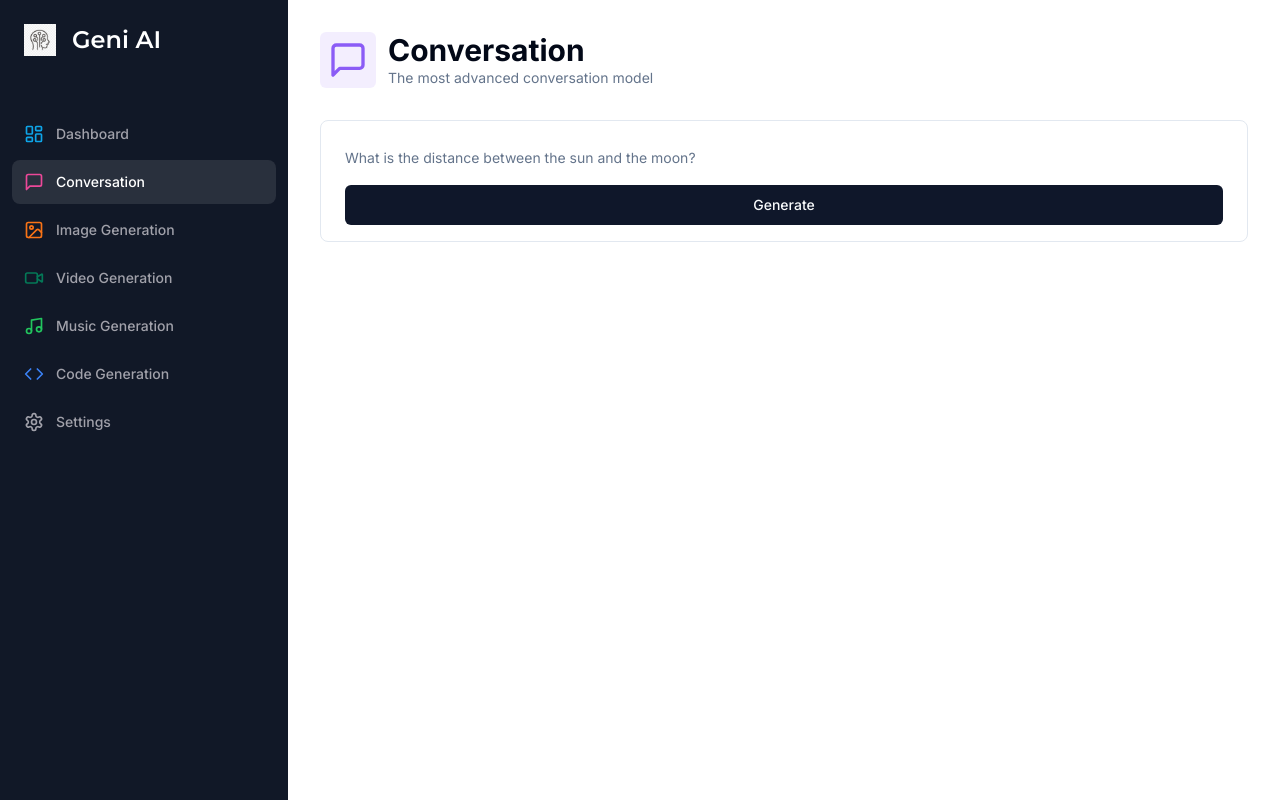
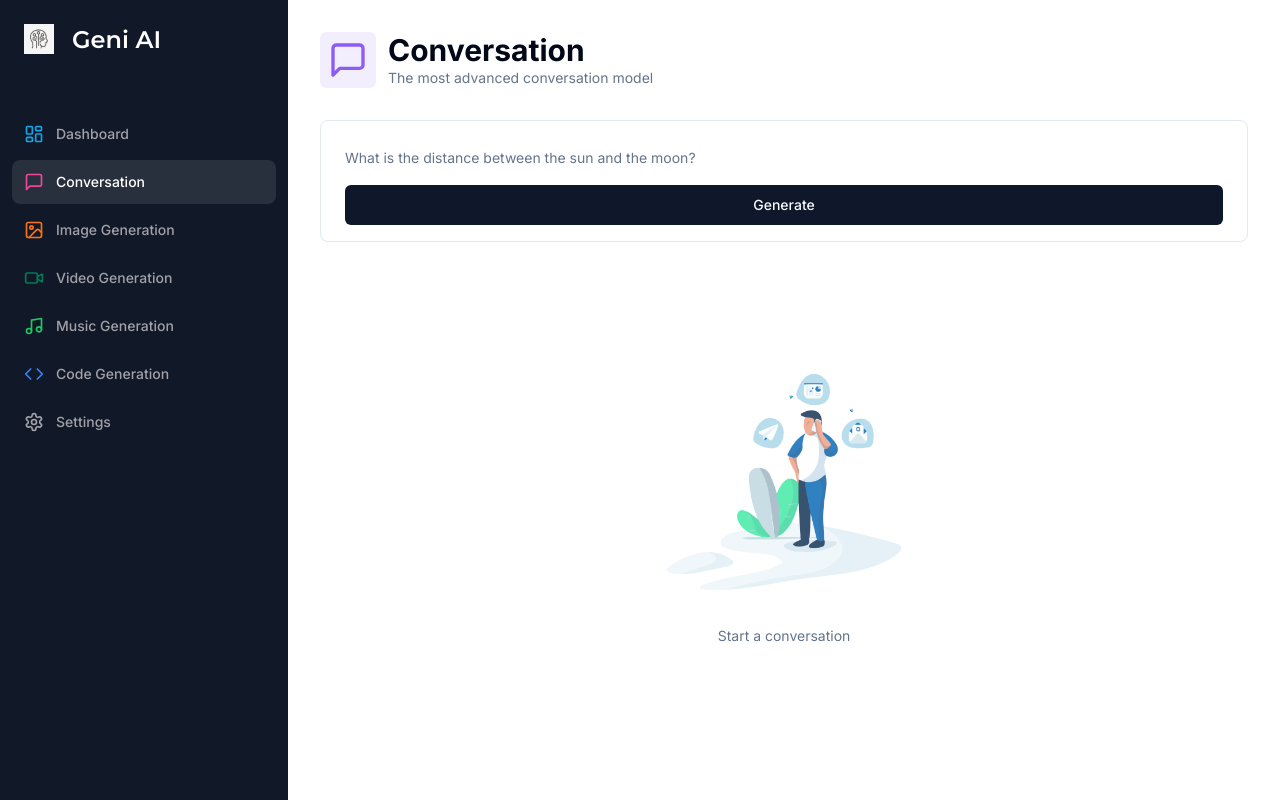
Before and after one commit to s-d-le/genie-ai, a Next.js app: page /conversation in a window 1280 px wide. Built offline with nearby package versions, Linux system fonts and the light colour scheme.

Commit message:
empty, loading and system role

```diff
--- a/app/(dashboard)/(routes)/conversation/page.tsx
+++ b/app/(dashboard)/(routes)/conversation/page.tsx
@@ -6,7 +6,7 @@ import { useState } from "react";
 
 import * as z from "zod";
 import { Heading } from "@/components/heading";
-import { MessageSquare } from "lucide-react";
+import { Loader, MessageSquare } from "lucide-react";
 import { useForm } from "react-hook-form";
 import { zodResolver } from "@hookform/resolvers/zod"; //installed with react-hook-form
 import { cn } from "@/lib/utils";
@@ -15,6 +15,8 @@ import { formSchema } from "./constants";
 import { Form, FormControl, FormField, FormItem } from "@/components/ui/form";
 import { Input } from "@/components/ui/input";
 import { Button } from "@/components/ui/button";
+import Empty from "@/components/empty";
+
 // Skip ts from OpenAI due to bad docs
 // import { ChatCompletionMessageParam } from "openai/resources/chat/completions";
 
@@ -45,8 +47,14 @@ const ConversationPage = () => {
         content: values.prompt,
       };
 
+      // Setting the tone for the conversation. Must be last in the array
+      const systemMessage: ChatCompletionRequestMessage = {
+        role: "system",
+        content: "facts, basic, important context, one liners",
+      };
+
       // posting the entire conversation to openAI for context
-      const newMessages = [...messages, userMessage];
+      const newMessages = [...messages, userMessage, systemMessage];
 
       await axios
         .post("/api/conversation", {
@@ -115,6 +123,14 @@ const ConversationPage = () => {
           </Form>
         </div>
         <div className="space-y-4 mt-4">
+          {isLoading && (
+            <div className="p-8 rounded-lg w-full flex items-center justify-center">
+              <Loader />
+            </div>
+          )}
+          {messages.length === 0 && !isLoading && (
+            <Empty label="Start a conversation" />
+          )}
           <div className="flex flex-col-reverse gap-y-4">
             {messages.map((message, index) => {
               return (
--- a/app/api/conversation/route.ts
+++ b/app/api/conversation/route.ts
@@ -29,11 +29,6 @@ export async function POST(req: Request) {
       model: "gpt-3.5-turbo",
     });
 
-    // return new NextResponse(
-    //   JSON.stringify({ messages: response.choices[0].message.content }),
-    //   { headers: { "Content-Type": "application/json" } }
-    // );
-
     return NextResponse.json({ message: response.choices[0].message.content });
   } catch (error) {
     console.error(error);
--- /dev/null
+++ b/components/empty.tsx
@@ -0,0 +1,18 @@
+import Image from "next/image";
+
+interface EmptyProps {
+  label: string;
+}
+
+export const Empty = ({ label }: EmptyProps) => {
+  return (
+    <div className="h-full p-20 flex flex-col items-center justify-center">
+      <div className="relative h-72 w-72">
+        <Image alt="empty" src="/empty.png" layout="fill" />
+      </div>
+      <p className="text-muted-foreground text-sm center">{label}</p>
+    </div>
+  );
+};
+
+export default Empty;
--- a/components/sidebar.tsx
+++ b/components/sidebar.tsx
@@ -70,7 +70,7 @@ const Sidebar = () => {
       <div className="px-3 py-2 flex-1">
         <Link href="/dashboard" className="flex items-center pl-3 mb-14">
           <div className="relative w-8 h-8 mr-4">
-            <Image fill alt="logo" src="/logo.png" />
+            <Image alt="logo" src="/logo.png" width={30} height={30} />
           </div>
           <h1 className={cn(montserrat.className, "text-2xl font-bold")}>
             Geni AI
```
Also changed, not shown: public/empty.png (added).
